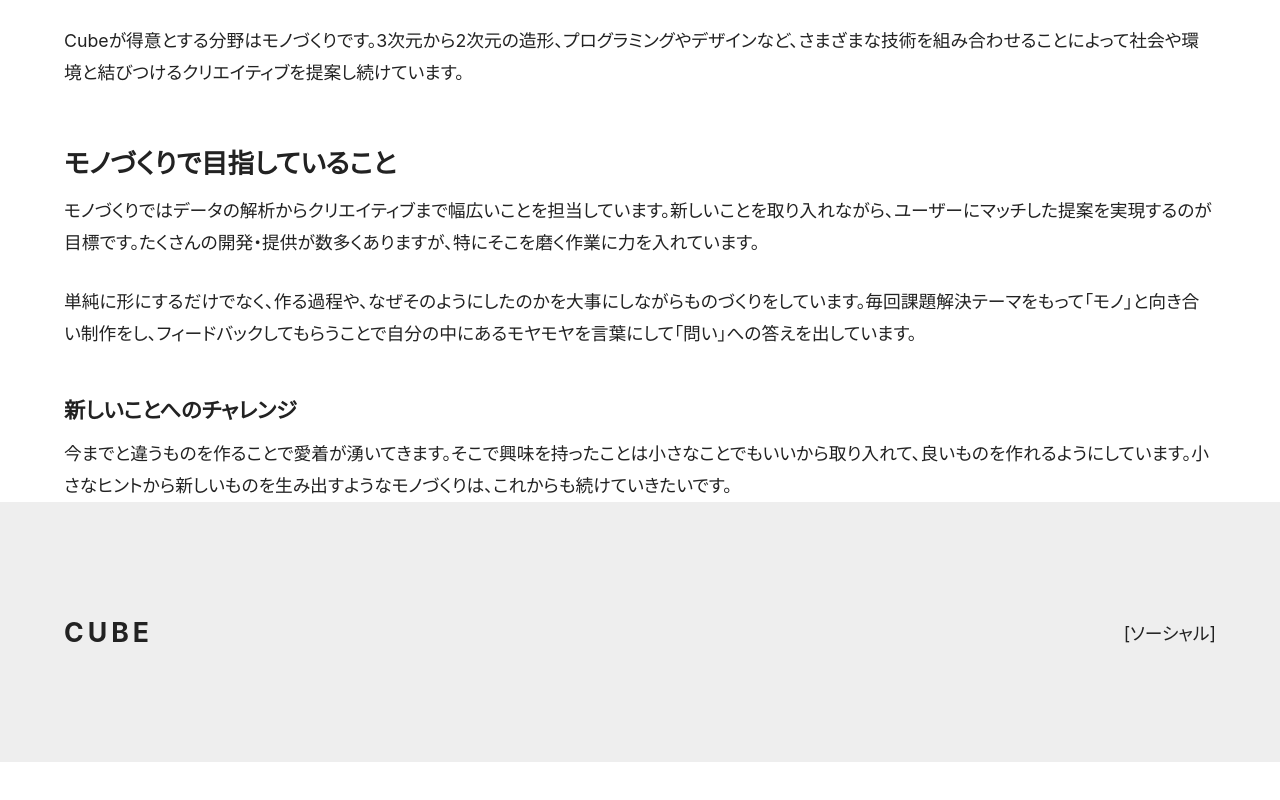
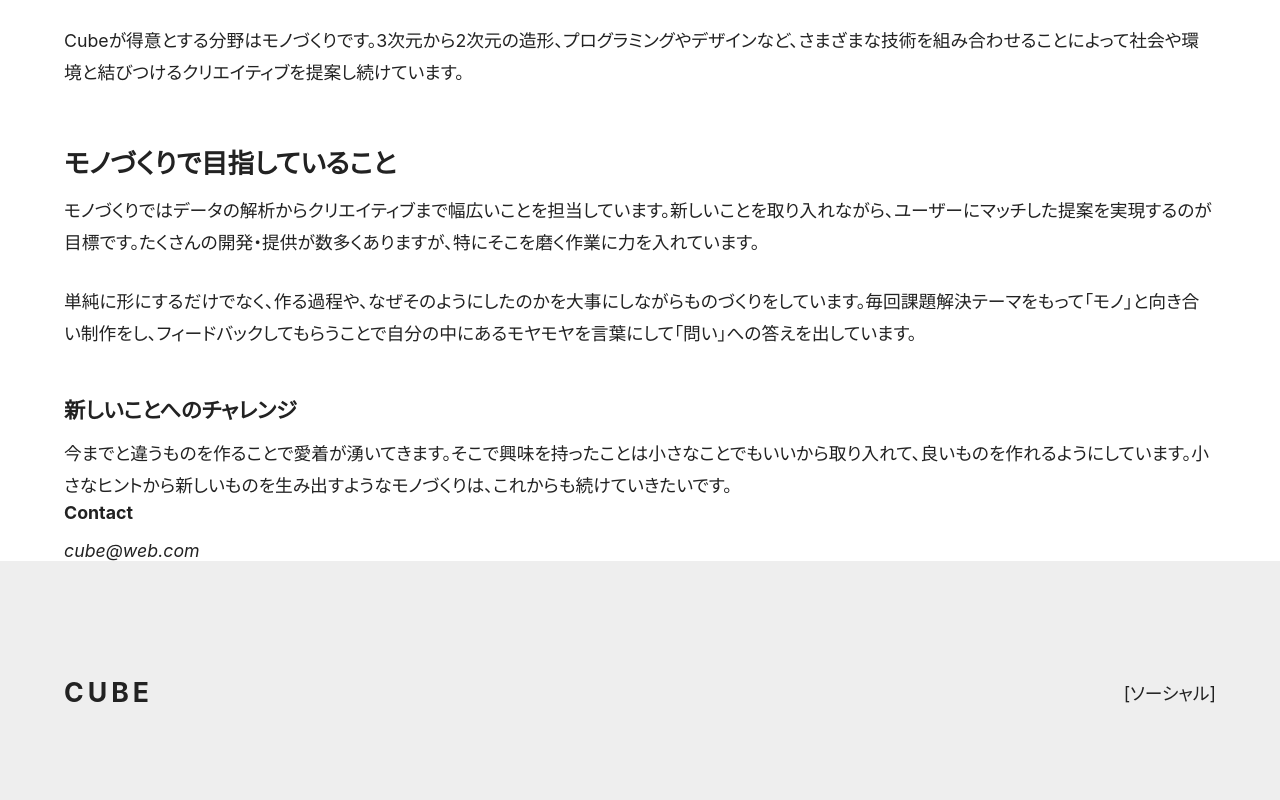
Before and after one commit to goto-ryota56/Next-js_test, a Next.js app: page /about in a window 1280 px wide. Shown: the part 481-1281 px from the top of the page. Before the commit the page ends 1243 px from the top, so only its background shows below. Built offline with nearby package versions, Linux system fonts and the light colour scheme.

Commit message:
コンタクトコンポーネント追記+aboutページに反映

```diff
--- a/components/contact.js
+++ b/components/contact.js
@@ -0,0 +1,10 @@
+import styles from "styles/contact.module.css";
+
+export default function Contact() {
+    return (
+        <div className={styles.stack}>
+            <h3 className={styles.heading}>Contact</h3>
+            <address>cube@web.com</address>
+        </div>
+    );
+}
--- a/pages/about.js
+++ b/pages/about.js
@@ -1,6 +1,8 @@
 import Hero from "components/hero";
 import Container from "components/container";
 import PostBody from "components/post.body";
+import Contact from "components/contact";
+
 export default function About() {
     return (
         <Container>
@@ -20,6 +22,7 @@
                     今までと違うものを作ることで愛着が湧いてきます。そこで興味を持ったことは小さなことでもいいから取り入れて、良いものを作れるようにしています。小さなヒントから新しいものを生み出すようなモノづくりは、これからも続けていきたいです。
                 </p>
             </PostBody>
+            <Contact />
         </Container>
     );
 }
--- a/styles/contact.module.css
+++ b/styles/contact.module.css
@@ -0,0 +1,9 @@
+@charset "utf-8";
+
+.stack > * + * {
+    margin-top: var(--stack-space, 1em);
+}
+
+.heading {
+    font-size: var(--body);
+}
```
